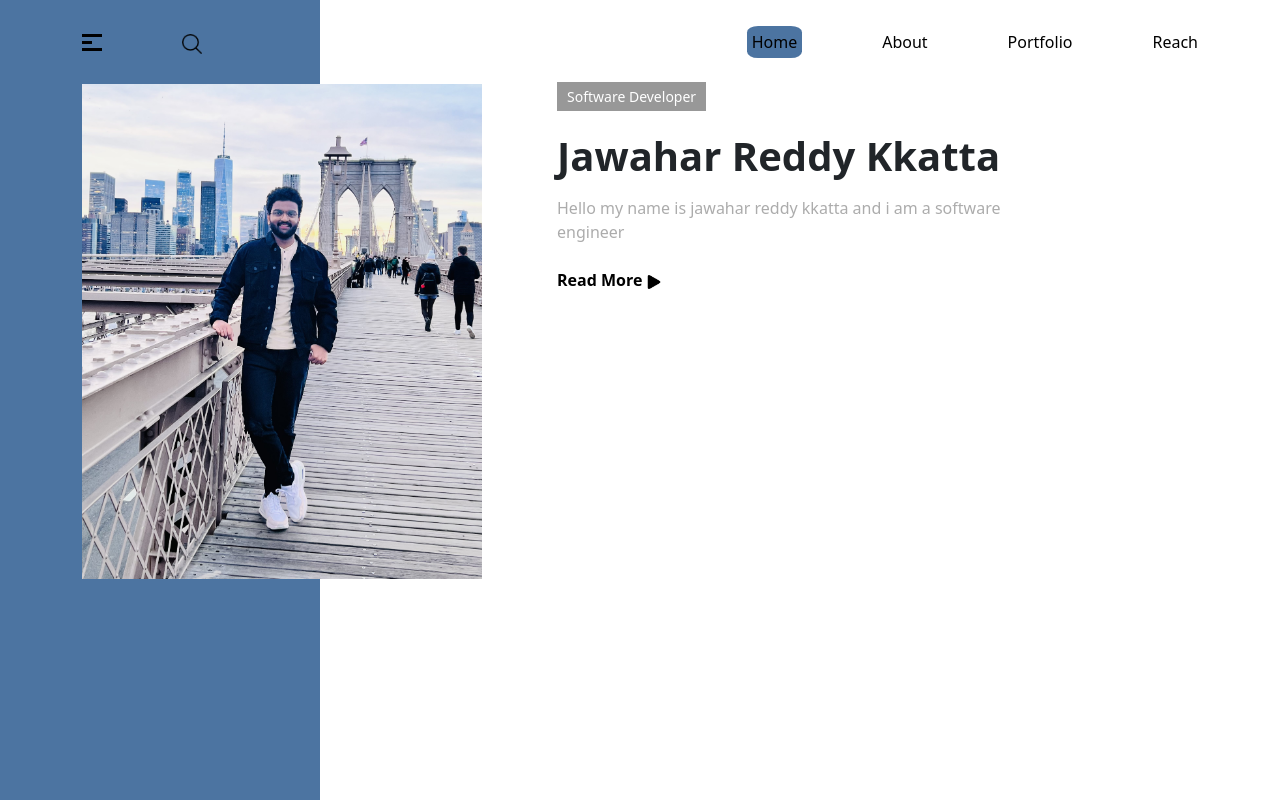
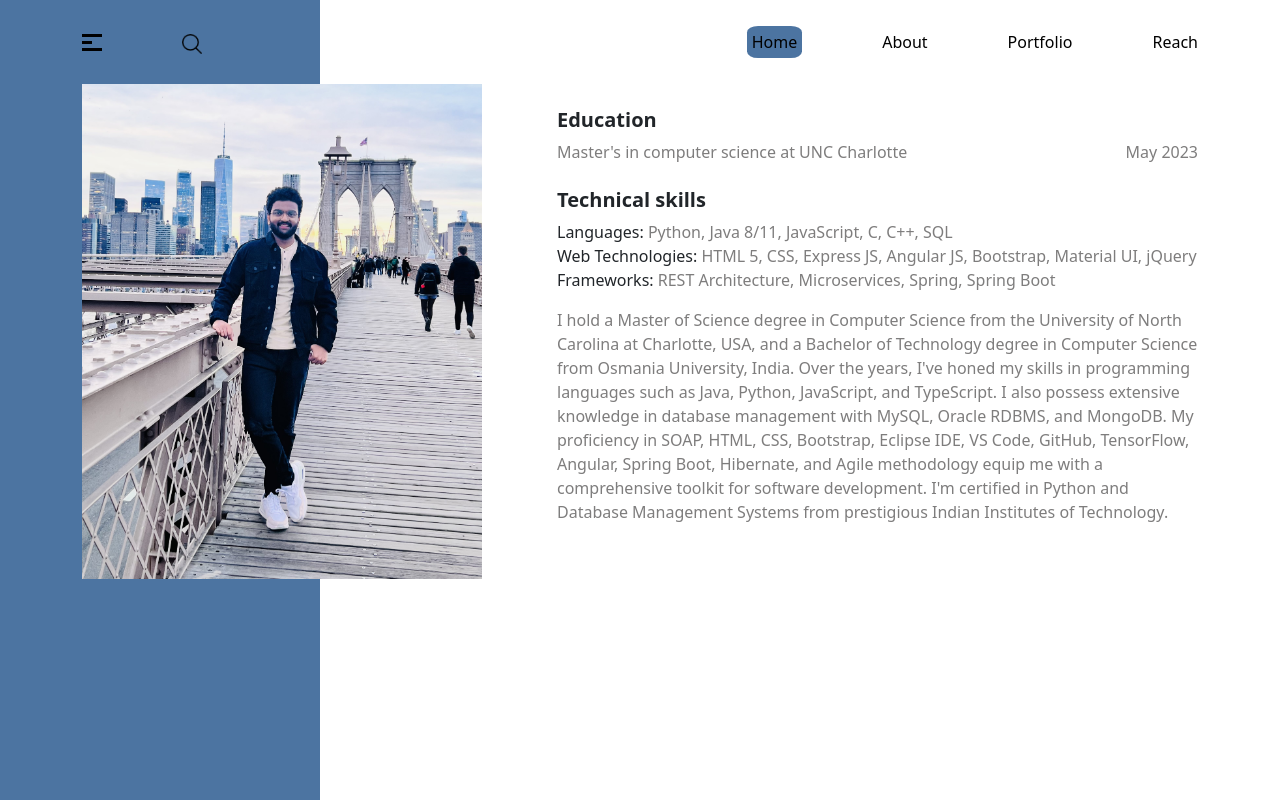
Before and after one commit to jawahar2/portfolio, an Angular app: page /about in a window 1280 px wide. Built offline with nearby package versions, Linux system fonts and the light colour scheme.

Commit message:
adding component

```diff
--- a/src/app/about/about.component.css
+++ b/src/app/about/about.component.css
@@ -14,6 +14,9 @@
 
 }
 .p-des{
-    color: #acacac;
-    width: 80%;
+    color: #7e7d7d;
+    /* width: 100%; */
 }
+.sub-heading{
+    font-weight: 500;
+}
--- a/src/app/about/about.component.html
+++ b/src/app/about/about.component.html
@@ -5,10 +5,32 @@
                 <div class="p-profile"></div>
             </div>
             <div class="col-sm-7">
-                <span class="p-tag">Software Developer</span>
-                <h1 class="mt-4">Jawahar Reddy Kkatta</h1>
-                <p class="p-des mt-3 mb-4">Hello my name is jawahar reddy kkatta and i am a software engineer</p>
-                <a href="#" class="p-readmore">Read More <img src="assets/play.png" alt="icon for arrow" width="14" class="ml-2" /></a>
+                <ul>
+                    <li class="mt-4">
+                        <h5>Education</h5>
+                    </li>
+                    <li class="d-flex justify-content-between p-des">
+                        Master's in computer science at UNC Charlotte
+                        <span>May 2023</span>
+                    </li>
+                    <li class="mt-4">
+                        <h5>Technical skills</h5>
+                    </li>
+                    <li>
+                        <span class="sub-heading">Languages: </span>
+                        <span class="p-des">Python, Java 8/11, JavaScript, C, C++, SQL</span>
+                    </li>
+                    <li>
+                        <span class="sub-heading">Web Technologies: </span>
+                        <span class="p-des">HTML 5, CSS, Express JS, Angular JS, Bootstrap, Material UI, jQuery</span>
+                    </li>
+                    <li>
+                        <span class="sub-heading">Frameworks: </span>
+                        <span class="p-des">REST Architecture, Microservices, Spring, Spring Boot
+                        </span>
+                    </li>
+                </ul>
+                <p class="p-des mt-3 mb-4">I hold a Master of Science degree in Computer Science from the University of North Carolina at Charlotte, USA, and a Bachelor of Technology degree in Computer Science from Osmania University, India. Over the years, I've honed my skills in programming languages such as Java, Python, JavaScript, and TypeScript. I also possess extensive knowledge in database management with MySQL, Oracle RDBMS, and MongoDB. My proficiency in SOAP, HTML, CSS, Bootstrap, Eclipse IDE, VS Code, GitHub, TensorFlow, Angular, Spring Boot, Hibernate, and Agile methodology equip me with a comprehensive toolkit for software development. I'm certified in Python and Database Management Systems from prestigious Indian Institutes of Technology.</p>
             </div>
         </div>
     </div>
--- a/src/app/app-routing.module.ts
+++ b/src/app/app-routing.module.ts
@@ -2,11 +2,14 @@ import { NgModule } from '@angular/core';
 import { RouterModule, Routes } from '@angular/router';
 import { HomeComponent } from './home/home.component';
 import { AboutComponent } from './about/about.component';
+import { PortfolioComponent } from './portfolio/portfolio.component';
 
 const routes: Routes = [
   {path: 'home', component:HomeComponent},
   {path: 'about', component:AboutComponent},
+  {path: 'portfolio', component:PortfolioComponent},
   {path: '', component:HomeComponent}
+
 ];
 
 @NgModule({
--- a/src/app/app.component.ts
+++ b/src/app/app.component.ts
@@ -7,7 +7,6 @@ import { Component } from '@angular/core';
 })
 export class AppComponent {
   title = 'portfolio';
-
   ngOnInit(){
     console.log("hello from app");
     sessionStorage.setItem("home","true");
--- a/src/app/app.module.ts
+++ b/src/app/app.module.ts
@@ -7,13 +7,15 @@ import { HeaderComponent } from './header/header.component';
 import { HomeComponent } from './home/home.component';
 import { NgbModule } from '@ng-bootstrap/ng-bootstrap';
 import { AboutComponent } from './about/about.component';
+import { PortfolioComponent } from './portfolio/portfolio.component';
 
 @NgModule({
   declarations: [
     AppComponent,
     HeaderComponent,
     HomeComponent,
-    AboutComponent
+    AboutComponent,
+    PortfolioComponent
   ],
   imports: [
     BrowserModule,
--- a/src/app/header/header.component.html
+++ b/src/app/header/header.component.html
@@ -21,7 +21,7 @@
                         <a routerLink="/about" [ngClass]="{'home-button': isAbout, 'when-hover':!isAbout}" (click)="clickAbout()">About</a>
                     </li>
                     <li>
-                        <a routerLink="/portfolio" [ngClass]="{'home-button': isPortfolio, 'when-hover':!isPortfolio}" (click)="click()">Portfolio</a>
+                        <a routerLink="/portfolio" [ngClass]="{'home-button': isPortfolio, 'when-hover':!isPortfolio}" (click)="clickPortfolio()">Portfolio</a>
                     </li>
                     <li>
                         <a routerLink="/reach" [ngClass]="{'home-button': isReach, 'when-hover':!isReach}" (click)="click()">Reach</a>
--- a/src/app/header/header.component.ts
+++ b/src/app/header/header.component.ts
@@ -85,4 +85,14 @@ export class HeaderComponent {
     sessionStorage.setItem("portfolio","false");
     sessionStorage.setItem("reach","false");
   }
+  clickPortfolio(){
+    this.isHome = false;
+    this.isAbout = false;
+    this.isPortfolio = true;
+    this.isReach = false;
+    sessionStorage.setItem("home","false");
+    sessionStorage.setItem("about","false");
+    sessionStorage.setItem("portfolio","true");
+    sessionStorage.setItem("reach","false");
+  }
 }
--- a/src/app/home/home.component.html
+++ b/src/app/home/home.component.html
@@ -7,8 +7,8 @@
             <div class="col-sm-7">
                 <span class="p-tag">Software Developer</span>
                 <h1 class="mt-4">Jawahar Reddy Kkatta</h1>
-                <p class="p-des mt-3 mb-4">Hello my name is jawahar reddy kkatta and i am a software engineer</p>
-                <a href="#" class="p-readmore">Read More <img src="assets/play.png" alt="icon for arrow" width="14" class="ml-2" /></a>
+                <p class="p-des mt-3 mb-4">Welcome! I'm Jawahar Reddy, a highly skilled and motivated Software Developer based in Charlotte, NC, with a robust background in frontend and backend development. With over 2 years of hands-on experience in the industry, I specialize in Java and J2EE technologies, alongside web development with HTML5, CSS3, jQuery and JavaScript. I'm passionate about creating efficient, scalable software solutions that deliver exceptional user experiences.</p>
+                <a routerLink="/about" class="p-readmore">Read More <img src="assets/play.png" alt="icon for arrow" width="14" class="ml-2" (click)="goTo()" /></a>
             </div>
         </div>
     </div>
--- a/src/app/home/home.component.ts
+++ b/src/app/home/home.component.ts
@@ -1,4 +1,5 @@
 import { Component } from '@angular/core';
+import { Router } from '@angular/router';
 
 @Component({
   selector: 'app-home',
@@ -7,10 +8,15 @@ import { Component } from '@angular/core';
 })
 export class HomeComponent {
 
+  constructor(private router:Router) {}
   ngOnInit(){
     sessionStorage.setItem("about","false");
     sessionStorage.setItem("home","true");
     sessionStorage.setItem("portfolio","false");
     sessionStorage.setItem("reach","false");
   }
+  goTo(){
+    sessionStorage.setItem("about","true");
+    sessionStorage.setItem("home","false");
+  }
 }
```
Also changed, not shown: src/app/portfolio/portfolio.component.ts (added, +10 -0 lines), src/app/portfolio/portfolio.component.css (added), src/app/portfolio/portfolio.component.html (added), 1 other file (tests, documents, lock files or other folders).
